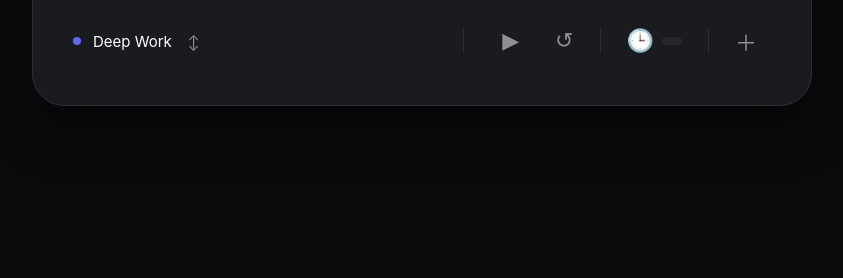
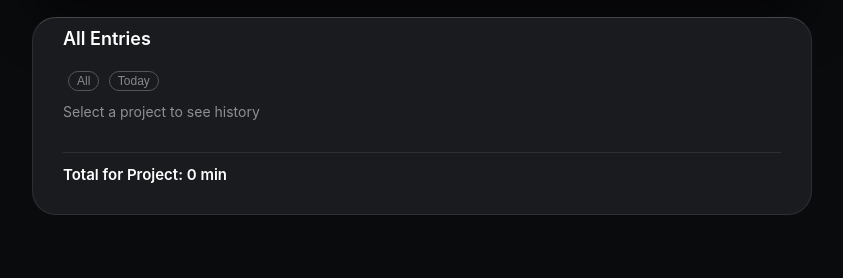
Before and after one commit to monaenzi/time_tracker, a website: page src/index.html in a window 1280 px wide. Shown: the part 522-800 px from the top of the page, without its empty margins (218-1061 px from the left). Drawn offline with Linux system fonts and the light colour scheme; no server answers.

Commit message:
add list for all entries of a project

```diff
--- a/src/index.html
+++ b/src/index.html
@@ -46,18 +46,22 @@
                 <button id="startStopBtn" class="icon-btn" title="Start/Stop">▶</button>
                 <button id="resetBtn" class="icon-btn" title="Reset">↺</button>
                 <div class="v-divider"></div>
-                <button id="historyBtn" class="icon-btn" title="History">🕒<span class="badge" id="historyCount"></span></button>
+                <button id="historyBtn" class="icon-btn" title="History">🕒</button>
                 <div class="v-divider"></div>
                 <button id="addEntryBtn" class="icon-btn" title="Add Entry">＋</button>
             </div>
         </div>
     </div>
 
-    <div id="historySection" class="history-panel" style="display:none;">
-        <h3>Heute</h3>
-        <ul id="entryList"></ul>
-        <div class="total">Total: <span id="totalTime">0</span> min</div>
-    </div>
+    <div id="historySection" class="history-panel" style="display:block;">
+        <h3 id="historyTitle">All Entries</h3>
+        <div class="filter-controls">
+            <button onclick="renderHistory(false)" class="filter-btn">All</button>
+            <button onclick="renderHistory(true)" class="filter-btn">Today</button>
+        </div>
+    <ul id="entryList"></ul>
+    <div class="total">Total for Project: <span id="totalTime">0</span> min</div>
+</div>
 
     <div id="entryFormModal" class="form-modal" style="display:none;">
         <div class="form-overlay"></div>
--- a/src/js/main.js
+++ b/src/js/main.js
@@ -27,6 +27,8 @@ function selectProject(p) {
     document.getElementById('selectedProjectText').textContent = p.name;
     document.getElementById('activeProjectName').textContent = p.name.toUpperCase();
     document.getElementById('projectDropdown').style.display = 'none';
+
+    renderHistory();
 }
 
 // ==================== TIMER FUNKTIONEN ====================
@@ -101,28 +103,42 @@ async function populateProjectSelect() {
     });
 }
 
-function renderHistory() {
+function renderHistory(filterToday = false) {
     const list = document.getElementById('entryList');
-    const today = new Date().toISOString().split('T')[0];
-    const todaysData = timeEntries.filter(e => e.date === today);
+    const totalElement = document.getElementById('totalTime');
+    const titleElement = document.getElementById('historyTitle');
+
+    if (!selectedProjectId) {
+        list.innerHTML = '<li>Select a project to see history</li>';
+        totalElement.textContent = '0';
+        return;
+    }
+
+    let filteredData = timeEntries.filter(e => e.projectid == selectedProjectId);
+
+    if (filterToday) {
+        const today = new Date().toISOString().split('T')[0];
+        filteredData = filteredData.filter(e => e.date === today);
+    }
 
     list.innerHTML = '';
     let total = 0;
-    todaysData.forEach(e => {
-        total += e.durationMinutes;
-        list.innerHTML += `<li>Project ${e.projectid}: ${e.durationMinutes} min</li>`;
-    });
-    document.getElementById('totalTime').textContent = total;
+
+    if (filteredData.length === 0) {
+        list.innerHTML = '<li>No entries found for this project.</li>';
+    } else {
+        filteredData.forEach(e => {
+            total += e.durationMinutes;
+            list.innerHTML += `
+                <li>
+                    <span class="date">${e.date}</span>
+                    <span class="duration">${e.durationMinutes} min</span>
+                </li>`;
+        });
+    }
+
+    totalElement.textContent = total;
 }
-
-document.getElementById('startStopBtn').onclick = function() {
-    if (!isRunning) {
-        if (!selectedProjectId) return alert("Select a project first!");
-        startTimer();
-    } else {
-        pauseTimer();
-    }
-};
 
 document.getElementById('resetBtn').onclick = function() {
     if (elapsedTime > 0) {
--- a/src/style.css
+++ b/src/style.css
@@ -442,3 +442,32 @@ body {
     margin-top: -10px;
     margin-bottom: 20px;
 }
+
+.history-panel {
+    margin-top: 20px;
+    border-top: 1px solid #444;
+    padding-top: 10px;
+}
+
+.history-header {
+    display: flex;
+    justify-content: space-between;
+    align-items: center;
+    margin-bottom: 10px;
+}
+
+.filter-btn {
+    background: none;
+    border: 1px solid #555;
+    color: #888;
+    cursor: pointer;
+    font-size: 12px;
+    padding: 2px 8px;
+    margin-left: 5px;
+    border-radius: 12px;
+}
+
+.filter-btn:hover {
+    color: #fff;
+    border-color: #fff;
+}
```
